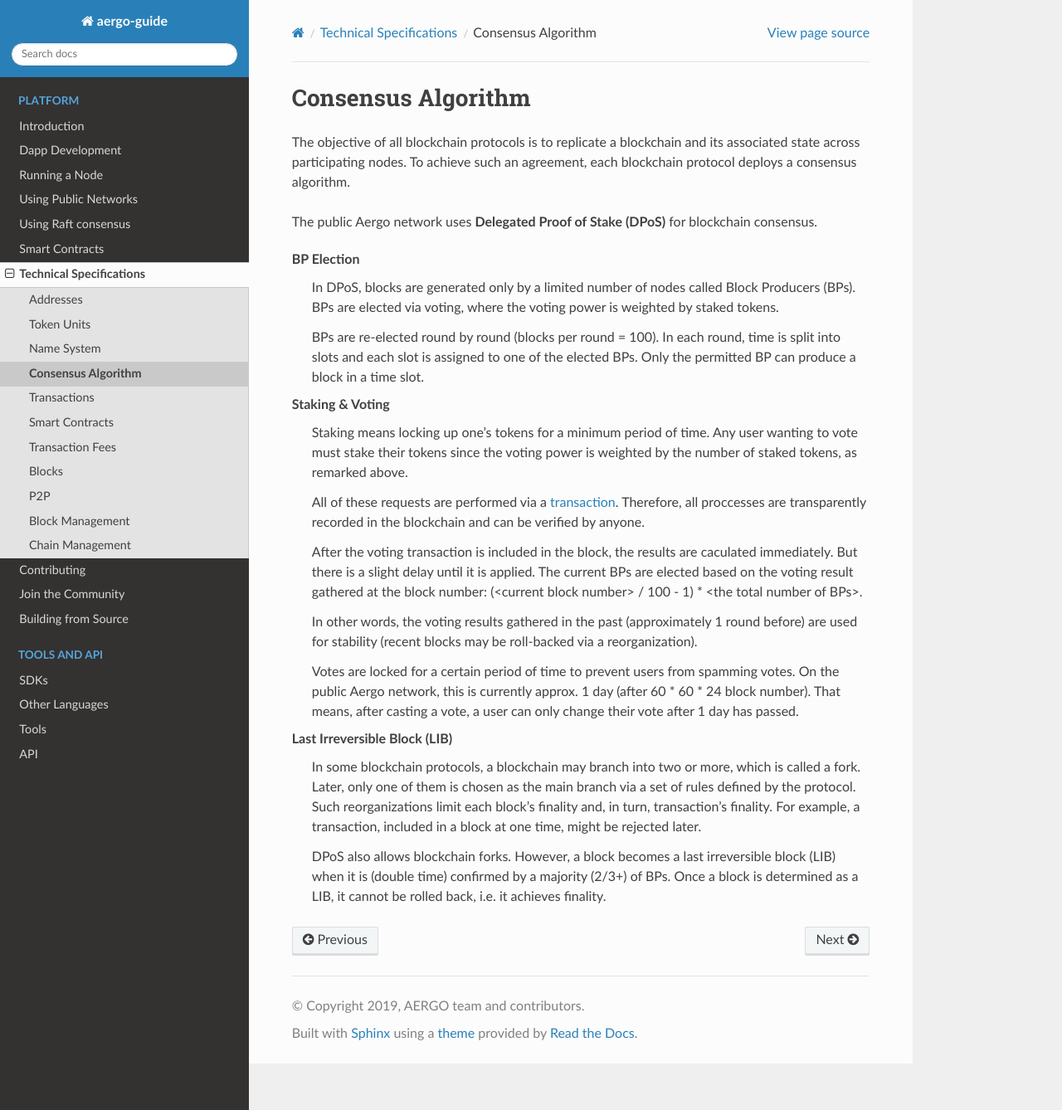
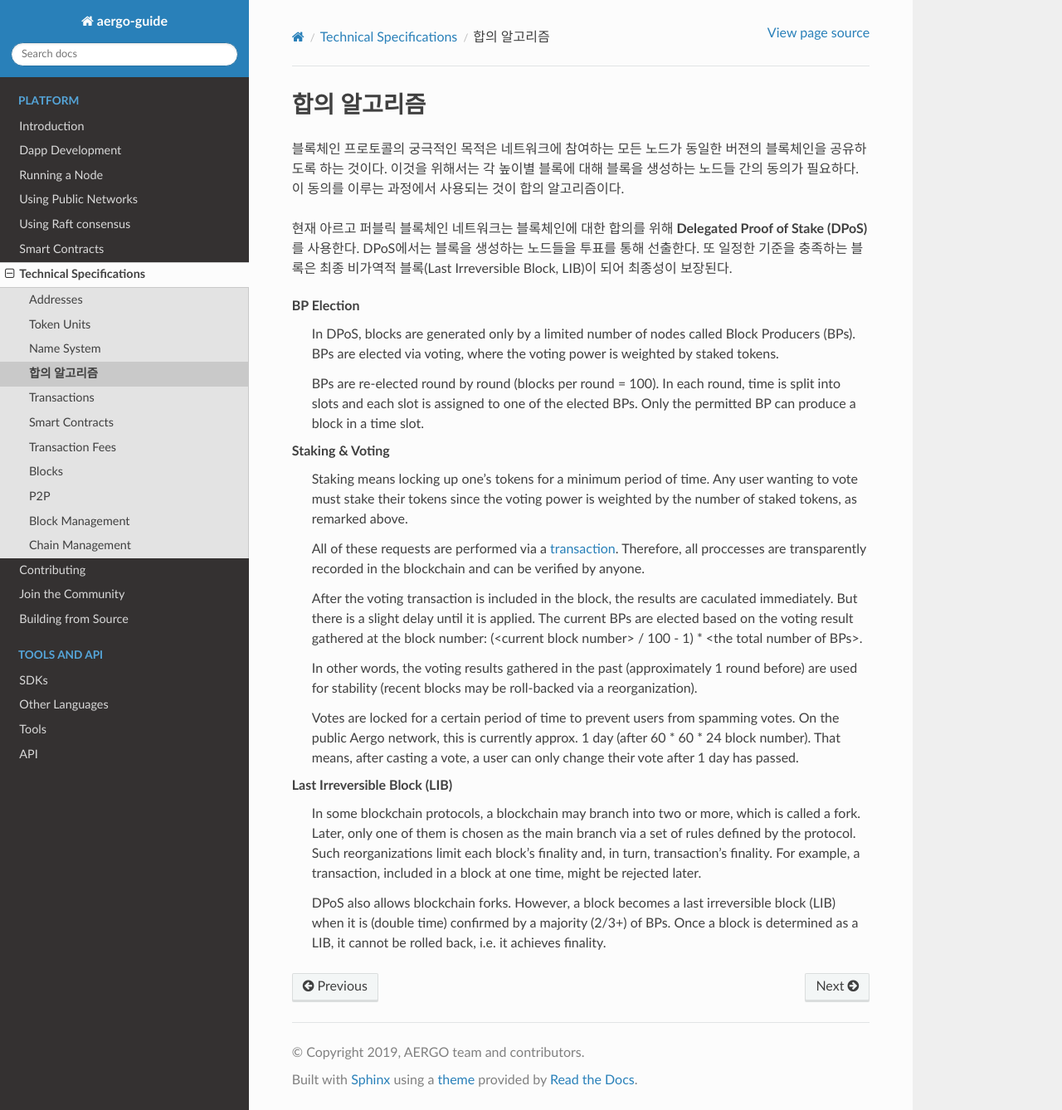
Before and after one commit to aergoio/guide, a Sphinx documentation site: the page built from source/specs/consensus.rst, in a window 1280 px wide and 1338 px high. Shown: the whole window at 83% size. Built offline with Sphinx 7.4.7 and the Read the Docs theme 2.0.0, drawn with Linux system fonts in a browser that asks for light colours.

Commit message:
[consensus] add beginning paragraphs

```diff
--- a/source/specs/consensus.rst
+++ b/source/specs/consensus.rst
@@ -1,12 +1,16 @@
-Consensus Algorithm
-===================
+합의 알고리즘
+=============
 
-The objective of all blockchain protocols is to replicate a blockchain and
-its associated state across participating nodes. To achieve such an
-agreement, each blockchain protocol deploys a consensus algorithm.
+블록체인 프로토콜의 궁극적인 목적은 네트워크에 참여하는 모든 노드가 동일한
+버젼의 블록체인을 공유하도록 하는 것이다. 이것을 위해서는 각 높이별 블록에 대해
+블록을 생성하는 노드들 간의 동의가 필요하다. 이 동의를 이루는 과정에서 사용되는
+것이 합의 알고리즘이다.
 
-The public Aergo network uses **Delegated Proof of Stake (DPoS)** for
-blockchain consensus.
+현재 아르고 퍼블릭 블록체인 네트워크는 블록체인에 대한 합의를 위해 **Delegated
+Proof of Stake (DPoS)** 를 사용한다. DPoS에서는 블록을 생성하는 노드들을 투표를 통해
+선출한다. 또 일정한 기준을 충족하는 블록은 최종 비가역적 블록(Last Irreversible Block,
+LIB)이 되어 최종성이 보장된다.
+
 
 BP Election
     In DPoS, blocks are generated only by a limited number of nodes called
```
